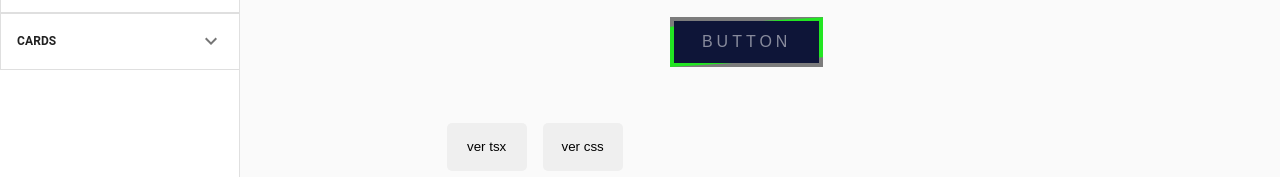
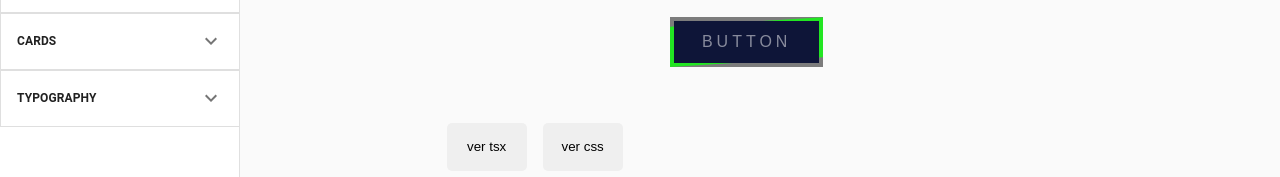
Before and after one commit to Williams25/front-end-components, a Next.js app: page /Buttons in a window 1280 px wide. Shown: the part 153-330 px from the top of the page. Built offline with nearby package versions, Linux system fonts and the light colour scheme.

Commit message:
adicionando novo item na sidebar

```diff
--- a/src/global/ItemsSideBar.ts
+++ b/src/global/ItemsSideBar.ts
@@ -43,4 +43,20 @@ export const items: ItemsMenu[] = [
       },
     ],
   },
+  {
+    title: "Typography",
+    type: "collapse",
+    data: [
+      {
+        href: "/Typography",
+        text: "Text animate",
+        paths: [
+          {
+            path: "/Typography",
+            type: "static",
+          },
+        ],
+      },
+    ],
+  },
 ];
```
